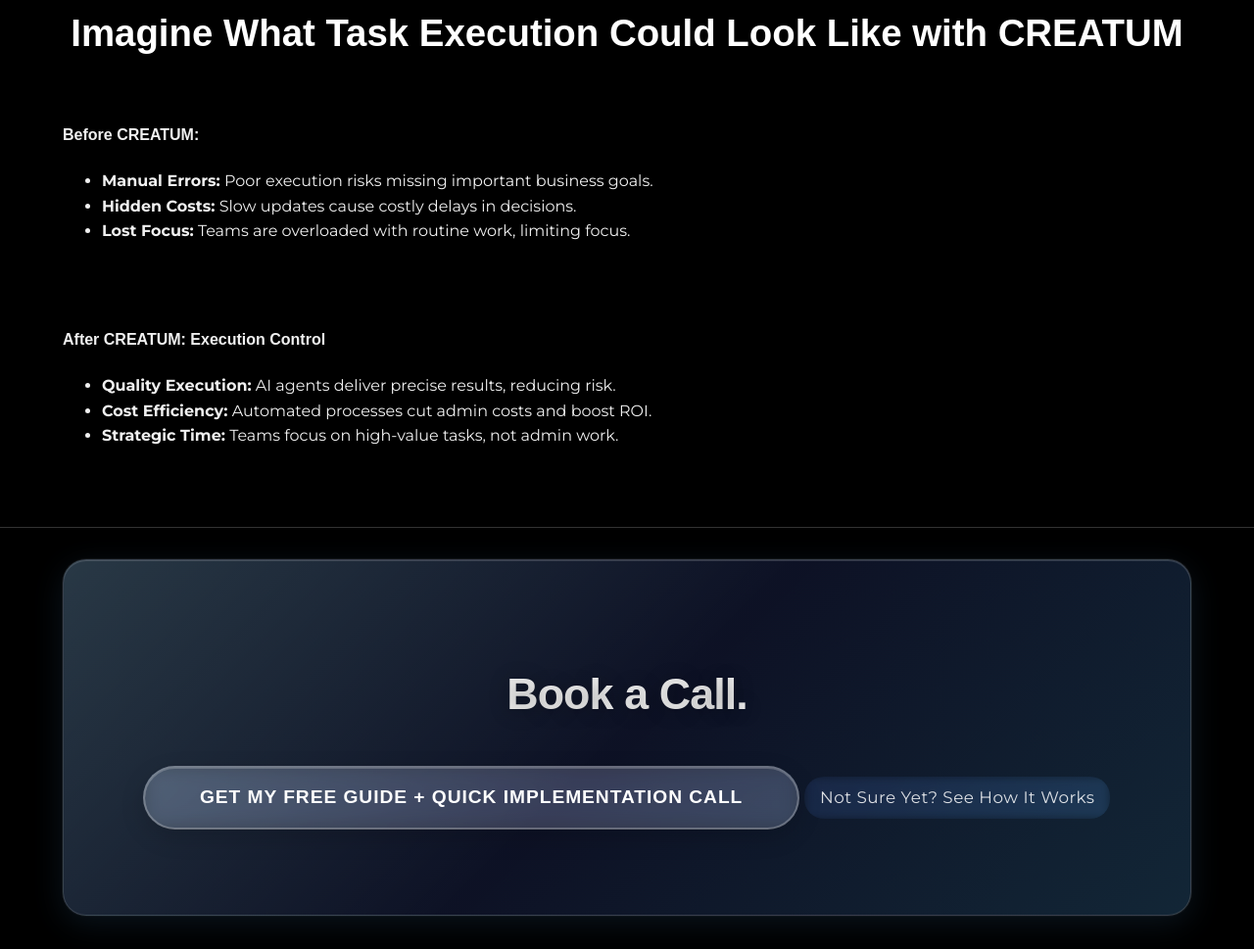
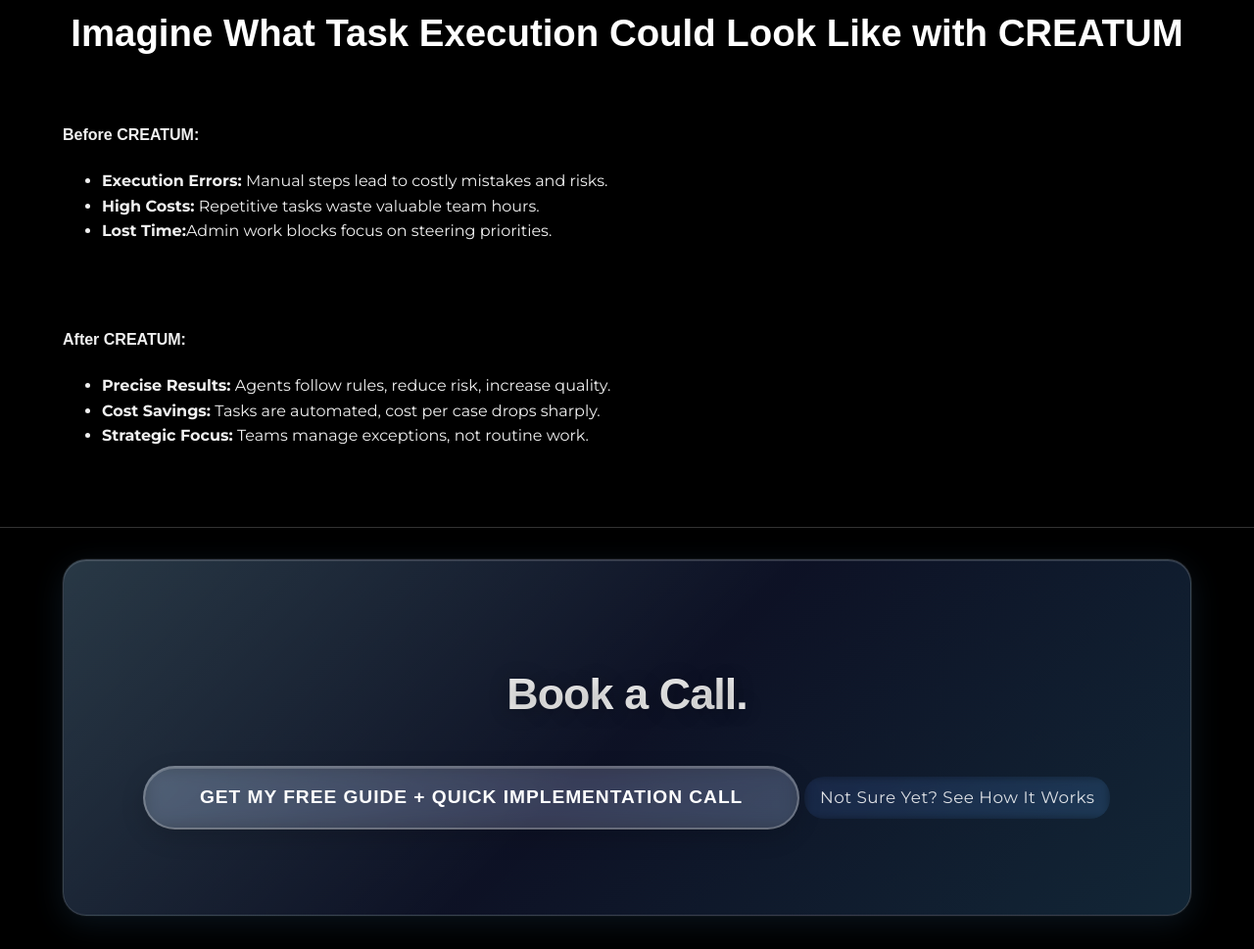
Before and after one commit to emily-pearl/Creatum-website, a plain HTML site: page index.html in a window 1280 px wide. Shown: the part 2365-3334 px from the top of the page at 98% size. Drawn offline with Linux system fonts and the light colour scheme; a web font is replaced by a local one.

Commit message:
Update index.html

```diff
--- a/index.html
+++ b/index.html
@@ -127,18 +127,18 @@
                 <div class="before-clarity">
                     <h4>Before CREATUM:</h4>
                     <ul>
-                        <li><strong>Manual Errors:</strong> Poor execution risks missing important business goals.</li>
-                        <li><strong>Hidden Costs:</strong> Slow updates cause costly delays in decisions.</li>
-                        <li><strong>Lost Focus:</strong> Teams are overloaded with routine work, limiting focus.</li>
+                        <li><strong>Execution Errors:</strong> Manual steps lead to costly mistakes and risks.</li>
+                        <li><strong>High Costs:</strong> Repetitive tasks waste valuable team hours.</li>
+                        <li><strong>Lost Time:</strong>Admin work blocks focus on steering priorities.</li>
 
                     </ul>
                 </div>
                 <div class="after-clarity">
-                    <h4>After CREATUM: Execution Control</h4>
+                    <h4>After CREATUM:</h4>
                      <ul>
-                        <li><strong>Quality Execution:</strong> AI agents deliver precise results, reducing risk.</li>
-                        <li><strong>Cost Efficiency:</strong> Automated processes cut admin costs and boost ROI.</li>
-                        <li><strong>Strategic Time:</strong> Teams focus on high-value tasks, not admin work.</li>
+                        <li><strong>Precise Results:</strong> Agents follow rules, reduce risk, increase quality.</li>
+                        <li><strong>Cost Savings:</strong> Tasks are automated, cost per case drops sharply.</li>
+                        <li><strong>Strategic Focus:</strong> Teams manage exceptions, not routine work.</li>
 
                     </ul>
                 </div>
```
